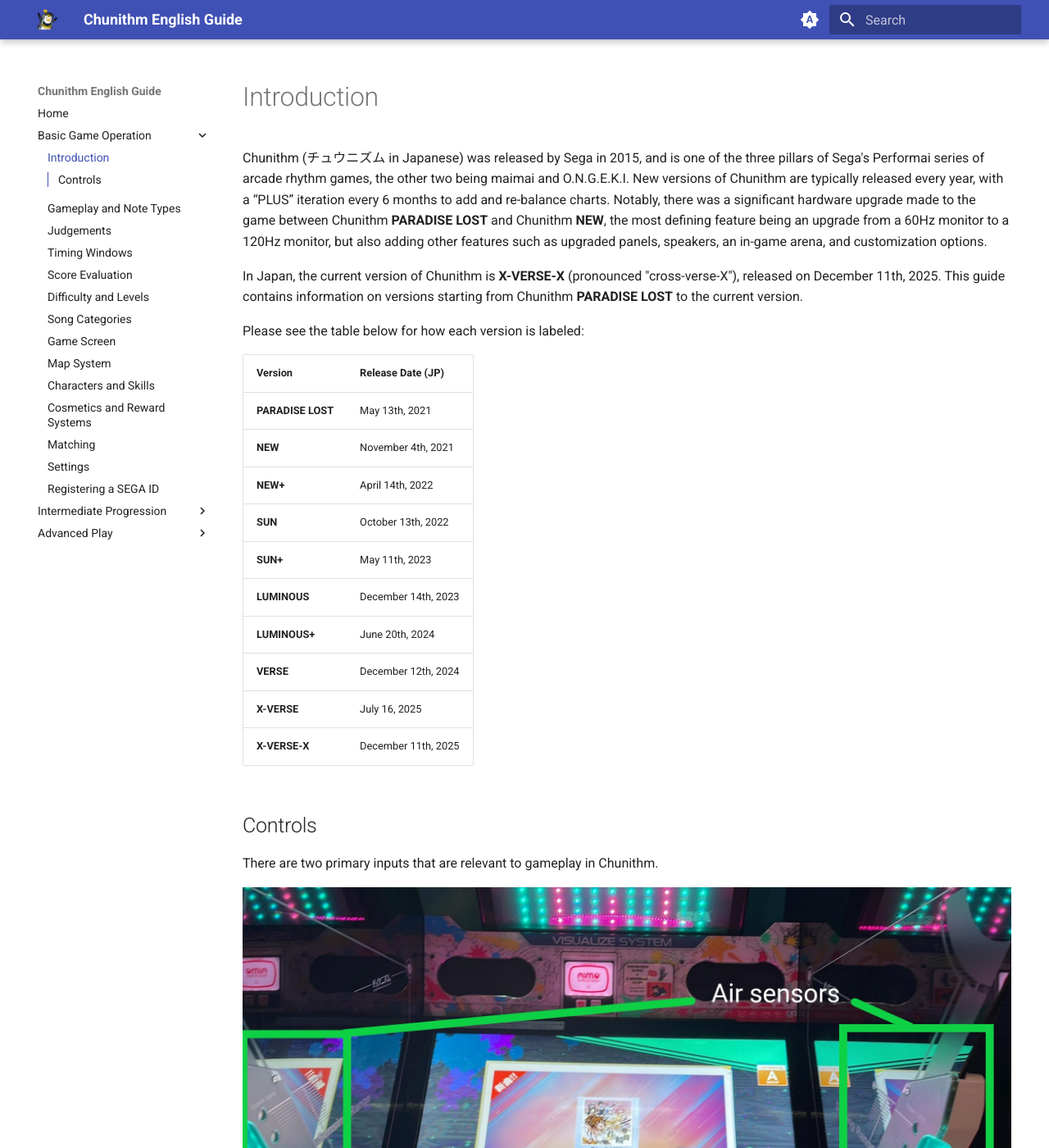
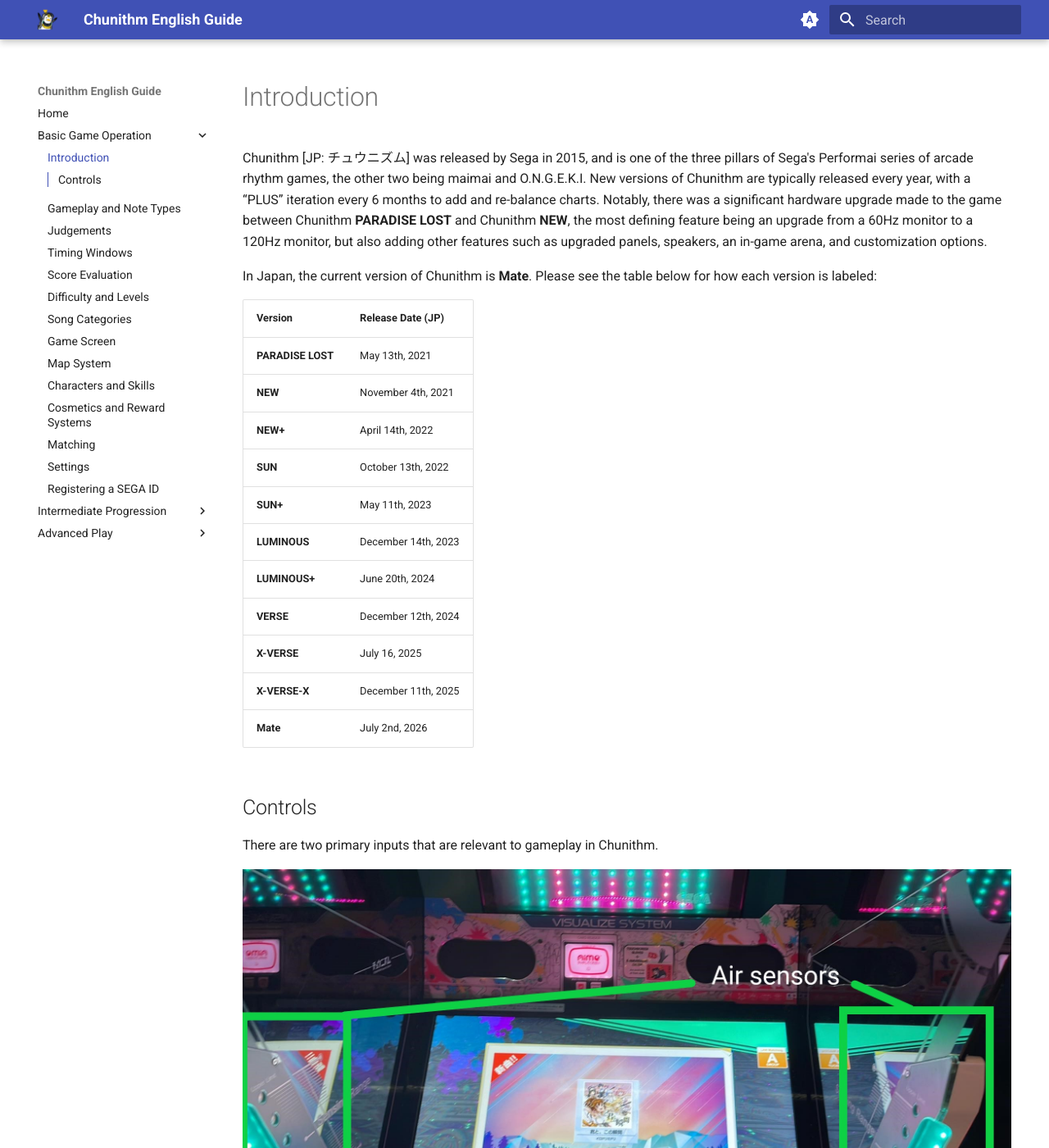
Before and after one commit to DarinMao/chunithm-org, an MkDocs documentation site: the page built from docs/basic/intro.md, in a window 1280 px wide and 1400 px high. Shown: the whole window at 82% size. Built offline with MkDocs 1.6.1 and Material for MkDocs 9.7.7, drawn with Linux system fonts in a browser that asks for light colours.

Commit message:
Update intro.md
Mater

```diff
--- a/docs/basic/intro.md
+++ b/docs/basic/intro.md
@@ -1,9 +1,8 @@
 # Introduction
 
-Chunithm (チュウニズム in Japanese) was released by Sega in 2015, and is one of the three pillars of Sega's Performai series of arcade rhythm games, the other two being maimai and O.N.G.E.K.I. New versions of Chunithm are typically released every year, with a “PLUS” iteration every 6 months to add and re-balance charts. Notably, there was a significant hardware upgrade made to the game between Chunithm **PARADISE LOST** and Chunithm **NEW**, the most defining feature being an upgrade from a 60Hz monitor to a 120Hz monitor, but also adding other features such as upgraded panels, speakers, an in-game arena, and customization options.
+Chunithm [JP: チュウニズム] was released by Sega in 2015, and is one of the three pillars of Sega's Performai series of arcade rhythm games, the other two being maimai and O.N.G.E.K.I. New versions of Chunithm are typically released every year, with a “PLUS” iteration every 6 months to add and re-balance charts. Notably, there was a significant hardware upgrade made to the game between Chunithm **PARADISE LOST** and Chunithm **NEW**, the most defining feature being an upgrade from a 60Hz monitor to a 120Hz monitor, but also adding other features such as upgraded panels, speakers, an in-game arena, and customization options.
 
-In Japan, the current version of Chunithm is **X-VERSE-X** (pronounced "cross-verse-X"), released on December 11th, 2025. This guide contains information on versions starting from Chunithm **PARADISE LOST** to the current version.
-
+In Japan, the current version of Chunithm is **Mate**.
 Please see the table below for how each version is labeled:
 
 | Version           | Release Date (JP)   |
@@ -18,6 +17,7 @@ Please see the table below for how each version is labeled:
 | **VERSE**         | December 12th, 2024 |
 | **X-VERSE**       | July 16, 2025       |
 | **X-VERSE-X**     | December 11th, 2025 |
+| **Mate**          | July 2nd, 2026      |
 
 ## Controls
 There are two primary inputs that are relevant to gameplay in Chunithm.
```
